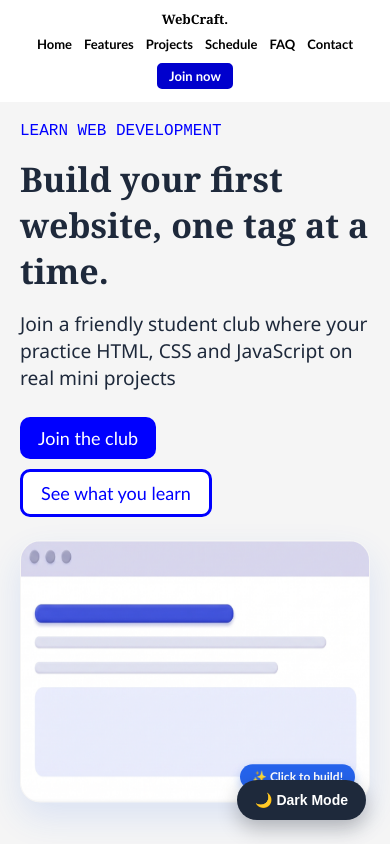
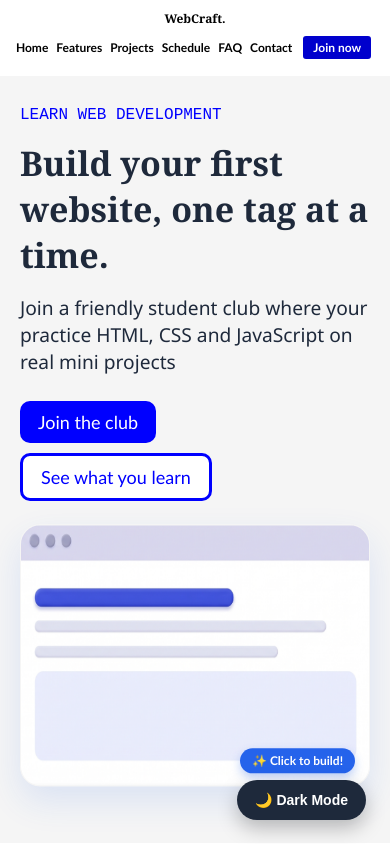
Before and after one commit to ariesshadow/webcraft-club, a plain HTML site: page index.html in a window 390 px wide. Shown: the top 844 px of the page. Drawn offline with Linux system fonts and the light colour scheme.

Commit message:
fix: compact 2-row mobile header layout

```diff
--- a/style.css
+++ b/style.css
@@ -499,32 +499,32 @@ form button:hover{
 
     #header {
         height: auto;
-        padding: 10px 12px;
+        padding: 10px 8px;
         flex-wrap: wrap;
         justify-content: center;
-        gap: 8px 12px;
+        gap: 6px 8px;
         box-sizing: border-box;
     }
 
     #webcraft {
         width: 100%;
         text-align: center;
-        font-size: 22px;
+        font-size: 20px;
         margin-bottom: 2px;
     }
 
     #header .nav {
         margin: 0 !important;
-        font-size: 13px;
+        font-size: 12px;
     }
 
     #join {
-        padding: 5px 12px;
-        border-radius: 8px;
+        padding: 4px 10px;
+        border-radius: 6px;
     }
 
     #fakeHeader {
-        height: 92px;
+        height: 76px;
     }
 
     #page1 {
```
